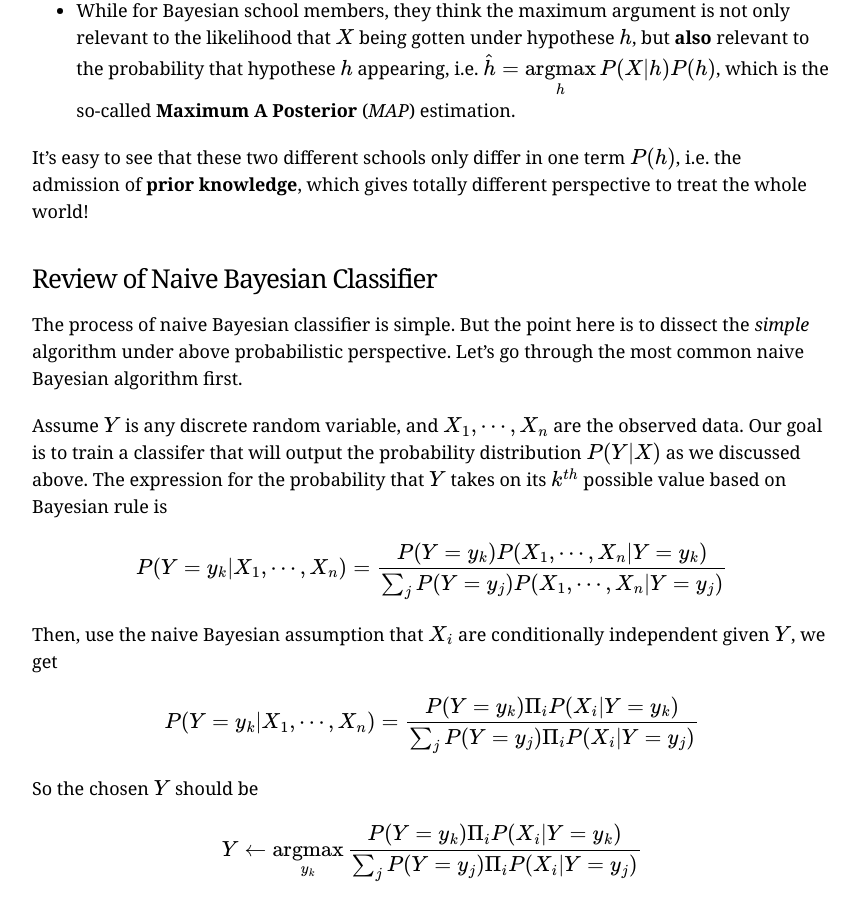
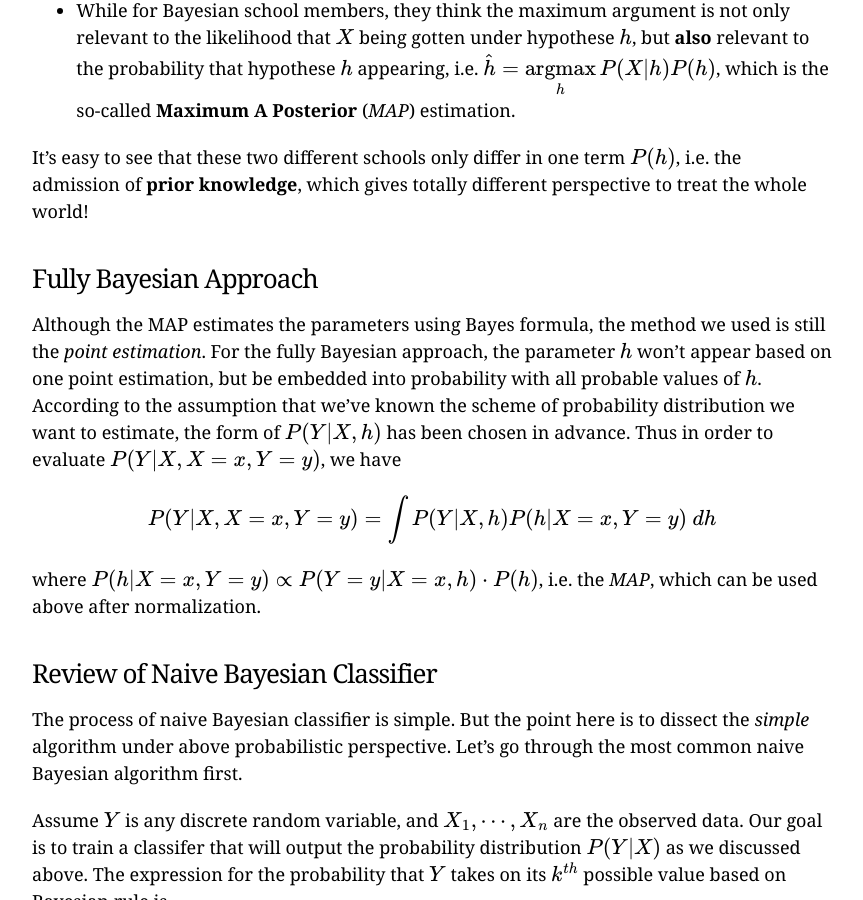
Before and after one commit to kid551/kid551.github.io, a Jekyll site: the page built from _posts/2016-10-25-bayesian-scenario.md, in a window 1280 px wide and 900 px high, scrolled down 1846 px. Shown: the whole window, without its empty margins (208-1071 px from the left). Built offline with Jekyll 4.4.1, drawn with Linux system fonts in a browser that asks for light colours; formulas are drawn with MathJax 3; comment, search, counter and statistics services are not loaded.

Commit message:
Add 'fully bayes method'.

```diff
--- a/_posts/2016-10-25-bayesian-scenario.md
+++ b/_posts/2016-10-25-bayesian-scenario.md
@@ -41,6 +41,14 @@ Once we've determined which distribution we want to use for prediction, the rema
 - While for Bayesian school members, they think the maximum argument is not only relevant to the likelihood that $$X$$ being gotten under hypothese $$h$$, but **also** relevant to the probability that hypothese $$h$$ appearing, i.e. $$\hat{h}=\underset{h}{\operatorname{argmax}} P(X \vert h) P(h)$$, which is the so-called **Maximum A Posterior** (*MAP*) estimation.
 
 It's easy to see that these two different schools only differ in one term $$P(h)$$, i.e. the admission of **prior knowledge**, which gives totally different perspective to treat the whole world!
+
+### Fully Bayesian Approach
+
+Although the MAP estimates the parameters using Bayes formula, the method we used is still the *point estimation*. For the fully Bayesian approach, the parameter $$h$$ won't appear based on one point estimation, but be embedded into probability with all probable values of $$h$$. According to the assumption that we've known the scheme of probability distribution we want to estimate, the form of $$P(Y\vert X, h)$$ has been chosen in advance. Thus in order to evaluate $$P(Y\vert X, X=x, Y=y)$$, we have
+
+$$P(Y\vert X, X=x, Y=y) = \int P(Y\vert X, h) P(h\vert X=x, Y=y)\ dh$$
+
+where $$P(h\vert X=x, Y=y) \propto P(Y=y\vert X=x, h)\cdot P(h)$$, i.e. the *MAP*, which can be used above after normalization.
 
 
 ### Review of Naive Bayesian Classifier
```
